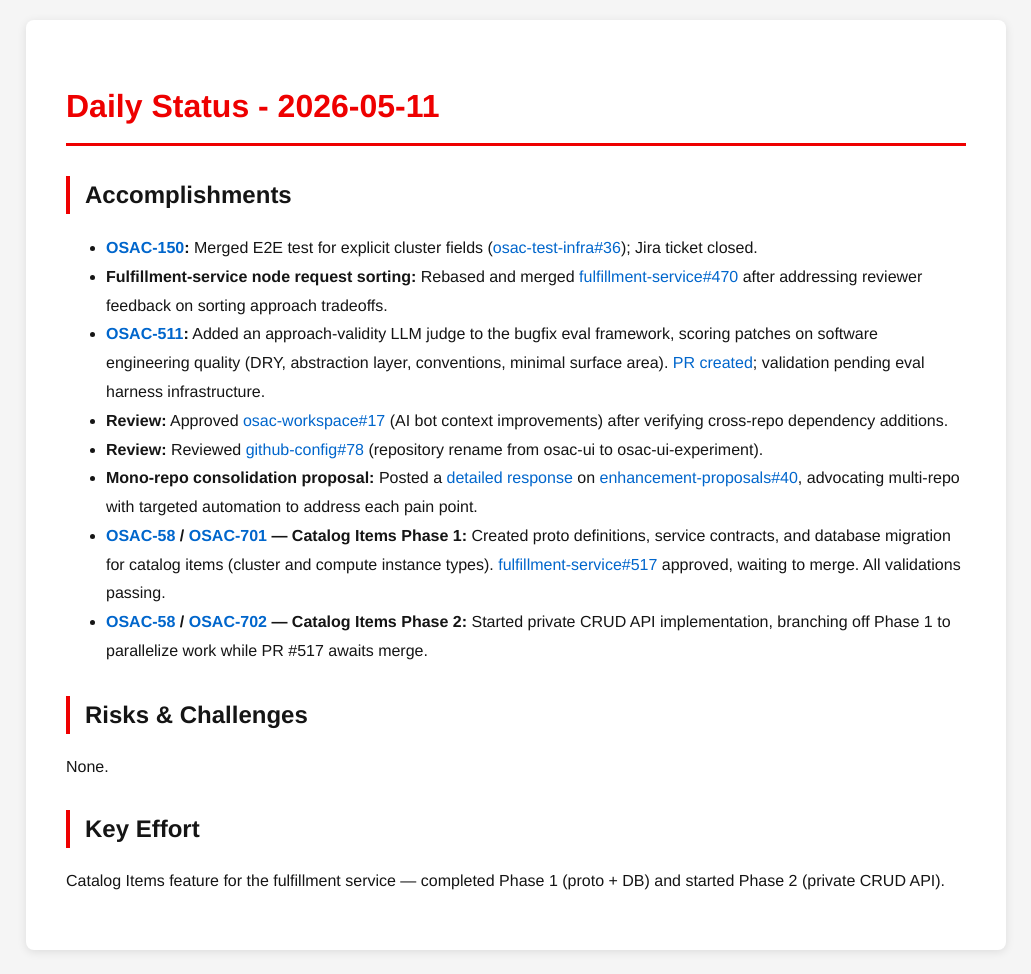
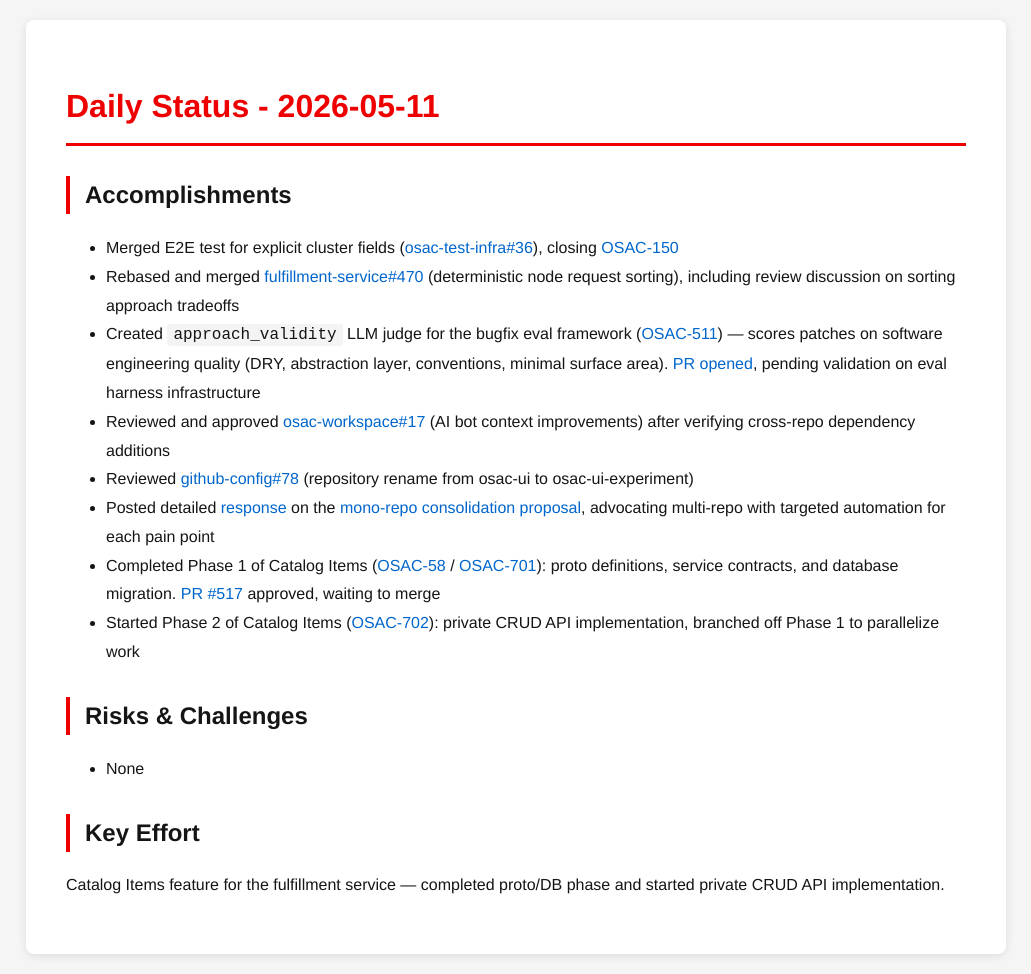
Before and after one commit to tzvatot/daily-status, a Jekyll site: the page built from 2026-05-11.md, in a window 1280 px wide. Shown: the whole page, without its empty margins (124-1155 px from the left). Built offline with Jekyll 4.4.1, drawn with Linux system fonts in a browser that asks for light colours.

Commit message:
Daily status update - 2026-05-11

```diff
--- a/2026-05-11.md
+++ b/2026-05-11.md
@@ -7,17 +7,17 @@ date: 2026-05-11
 # Daily Status - 2026-05-11
 
 ## Accomplishments
-- **[OSAC-150](https://redhat.atlassian.net/browse/OSAC-150):** Merged E2E test for explicit cluster fields ([osac-test-infra#36](https://github.com/osac-project/osac-test-infra/pull/36)); Jira ticket closed.
-- **Fulfillment-service node request sorting:** Rebased and merged [fulfillment-service#470](https://github.com/osac-project/fulfillment-service/pull/470) after addressing reviewer feedback on sorting approach tradeoffs.
-- **[OSAC-511](https://redhat.atlassian.net/browse/OSAC-511):** Added an approach-validity LLM judge to the bugfix eval framework, scoring patches on software engineering quality (DRY, abstraction layer, conventions, minimal surface area). [PR created](https://github.com/eranco74/osac-bugfix-eval/pull/1); validation pending eval harness infrastructure.
-- **Review:** Approved [osac-workspace#17](https://github.com/osac-project/osac-workspace/pull/17) (AI bot context improvements) after verifying cross-repo dependency additions.
-- **Review:** Reviewed [github-config#78](https://github.com/osac-project/github-config/pull/78) (repository rename from osac-ui to osac-ui-experiment).
-- **Mono-repo consolidation proposal:** Posted a [detailed response](https://github.com/osac-project/enhancement-proposals/pull/40#issuecomment-4420565236) on [enhancement-proposals#40](https://github.com/osac-project/enhancement-proposals/pull/40), advocating multi-repo with targeted automation to address each pain point.
-- **[OSAC-58](https://redhat.atlassian.net/browse/OSAC-58) / [OSAC-701](https://redhat.atlassian.net/browse/OSAC-701) — Catalog Items Phase 1:** Created proto definitions, service contracts, and database migration for catalog items (cluster and compute instance types). [fulfillment-service#517](https://github.com/osac-project/fulfillment-service/pull/517) approved, waiting to merge. All validations passing.
-- **[OSAC-58](https://redhat.atlassian.net/browse/OSAC-58) / [OSAC-702](https://redhat.atlassian.net/browse/OSAC-702) — Catalog Items Phase 2:** Started private CRUD API implementation, branching off Phase 1 to parallelize work while PR #517 awaits merge.
+- Merged E2E test for explicit cluster fields ([osac-test-infra#36](https://github.com/osac-project/osac-test-infra/pull/36)), closing [OSAC-150](https://redhat.atlassian.net/browse/OSAC-150)
+- Rebased and merged [fulfillment-service#470](https://github.com/osac-project/fulfillment-service/pull/470) (deterministic node request sorting), including review discussion on sorting approach tradeoffs
+- Created `approach_validity` LLM judge for the bugfix eval framework ([OSAC-511](https://redhat.atlassian.net/browse/OSAC-511)) — scores patches on software engineering quality (DRY, abstraction layer, conventions, minimal surface area). [PR opened](https://github.com/eranco74/osac-bugfix-eval/pull/1), pending validation on eval harness infrastructure
+- Reviewed and approved [osac-workspace#17](https://github.com/osac-project/osac-workspace/pull/17) (AI bot context improvements) after verifying cross-repo dependency additions
+- Reviewed [github-config#78](https://github.com/osac-project/github-config/pull/78) (repository rename from osac-ui to osac-ui-experiment)
+- Posted detailed [response](https://github.com/osac-project/enhancement-proposals/pull/40#issuecomment-4420565236) on the [mono-repo consolidation proposal](https://github.com/osac-project/enhancement-proposals/pull/40), advocating multi-repo with targeted automation for each pain point
+- Completed Phase 1 of Catalog Items ([OSAC-58](https://redhat.atlassian.net/browse/OSAC-58) / [OSAC-701](https://redhat.atlassian.net/browse/OSAC-701)): proto definitions, service contracts, and database migration. [PR #517](https://github.com/osac-project/fulfillment-service/pull/517) approved, waiting to merge
+- Started Phase 2 of Catalog Items ([OSAC-702](https://redhat.atlassian.net/browse/OSAC-702)): private CRUD API implementation, branched off Phase 1 to parallelize work
 
 ## Risks & Challenges
-None.
+- None
 
 ## Key Effort
-Catalog Items feature for the fulfillment service — completed Phase 1 (proto + DB) and started Phase 2 (private CRUD API).
+Catalog Items feature for the fulfillment service — completed proto/DB phase and started private CRUD API implementation.
```
